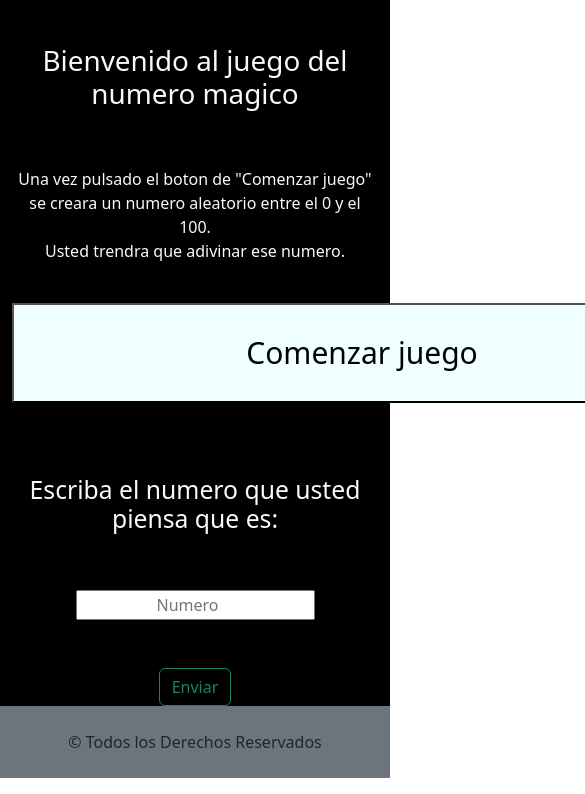
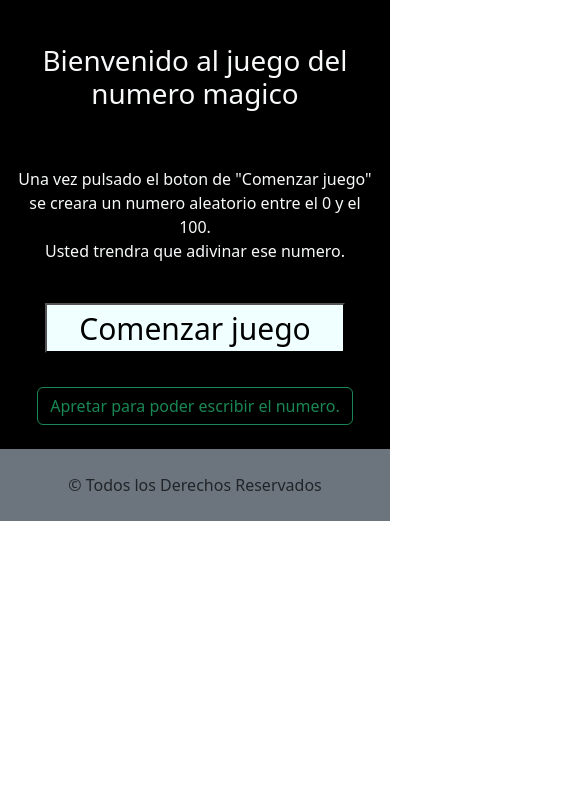
Before and after one commit to FrancoDavolio/TP-05-Ejercicio01, a plain HTML site: page index.html in a window 390 px wide. Shown: the part 60-854 px from the top of the page, 585 px wide, since content can reach past the window. Drawn offline with nearby package versions, Linux system fonts and the light colour scheme.

Commit message:
ejercicio terminado

```diff
--- a/css/style.css
+++ b/css/style.css
@@ -5,3 +5,10 @@
     height: 100px;
     font-size: 30px;
 }
+@media all and (max-width: 767px){
+   .btnComenzar{
+    width: 300px;
+    height: 50px;
+    margin-bottom: 10px;
+   }
+}
--- a/index.html
+++ b/index.html
@@ -34,15 +34,11 @@
         100. <br>Usted
         trendra que adivinar ese numero.</p>
       <div class="text-center py-4">
-        <button class="btnComenzar">Comenzar juego</button>
+        <button class="btnComenzar" id="btnComienzo" onclick="generarNumeroAleatorio()">Comenzar juego</button>
       </div>
-    </section>
-    <section class="container bg-black">
-      <h2 class="pt-5 text-center">Escriba el numero que usted piensa que es:</h2>
-      <form class="text-center" role="search">
-        <input class="text-center m-5" type="number" placeholder="Numero">
-        <button class="btn btn-outline-success" type="submit">Enviar</button>
-      </form>
+        <div class="text-center pb-4">
+        <button class="btn btn-outline-success" type="submit" id="btnEnviar" onclick="numeroMagico()">Apretar para poder escribir el numero.</button>
+      </div>
     </section>
   </main>
   <footer>
@@ -52,7 +48,7 @@
   <script src="https://cdn.jsdelivr.net/npm/bootstrap@5.2.0/dist/js/bootstrap.bundle.min.js"
     integrity="sha384-A3rJD856KowSb7dwlZdYEkO39Gagi7vIsF0jrRAoQmDKKtQBHUuLZ9AsSv4jD4Xa"
     crossorigin="anonymous"></script>
-  <script src="js/01.js"></script>
+  <script src="js/app.js"></script>
 </body>
 
 </html>
--- /dev/null
+++ b/js/app.js
@@ -0,0 +1,12 @@
+let numAleatorio = 0;
+function generarNumeroAleatorio() {
+   numAleatorio = Math.round(Math.random() * (0 - 100) + 100);
+   console.log(numAleatorio);
+}
+
+function numeroMagico(){
+   let numUsuario = parseInt(prompt("Ingrese el numero que usted piensa que va a salir."));
+   if (numAleatorio === numUsuario) {
+      alert("Felicitaciones usted adivino el Numero.");
+   }else(alert("No advino el numero."));
+}
```
Also changed, not shown: js/01.js (deleted).
